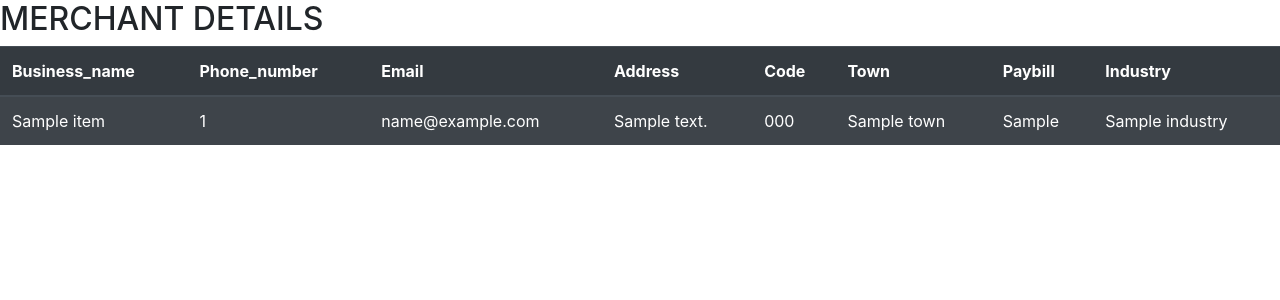
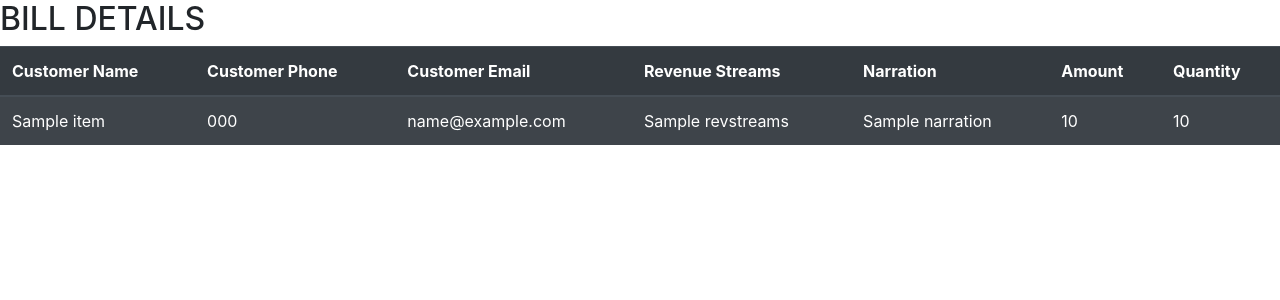
Before and after one commit to Johnonyango/JamboPay, a Django app: page /merchants/ in a window 1280 px wide. Shown: the part 80-380 px from the top of the page. Run offline with Django 3.2, Linux system fonts and the light colour scheme; a user stored in the database is signed in; tables that the repository leaves empty hold one stand-in row (values such as "Sample post"); a database or web service that is not in the repository returns one stand-in record (values such as "Sample title"); data that the repository does not hold is empty; some libraries are stand-ins or nearby versions.

Commit message:
The Get Bills Details API is working perfectly

```diff
--- a/universal_billing_system/templates/merchants.html
+++ b/universal_billing_system/templates/merchants.html
@@ -15,33 +15,31 @@
   {% block content %}
   {% include 'nav.html' %}
 
-  <h2>MERCHANT DETAILS</h2>
+  <h2>BILL DETAILS</h2>
 
 <table class="table table-striped table-dark">
   <thead>
     <tr>
-      <th>Business_name</th>
-      <th>Phone_number</th>
-      <th>Email</th>
-      <th>Address</th>
-      <th>Code</th>
-      <th>Town</th>
-      <th>Paybill</th>
-      <th>Industry</th>
+      <th>Customer Name</th>
+      <th>Customer Phone</th>
+      <th>Customer Email</th>
+      <th>Revenue Streams</th>
+      <th>Narration</th>
+      <th>Amount</th>
+      <th>Quantity</th>
     </tr>
   </thead>
   <tbody>
     {% for detail in details%}
 
     <tr>
-      <td>{{detail.Business_name}}</td>
-      <td>{{detail.Phone_number}}</td>
-      <td>{{detail.Email}}</td>
-      <td>{{detail.Physical_address}}</td>
-      <td>{{detail.Post_code}}</td>
-      <td>{{detail.Town}}</td>
-      <td>{{detail.JP_paybill}}</td>
-      <td>{{detail.Industry}}</td>
+      <td>{{detail.customer_name}}</td>
+      <td>{{detail.customer_phone}}</td>
+      <td>{{detail.customer_email}}</td>
+      <td>{{detail.Revstreams}}</td>
+      <td>{{detail.narration}}</td>
+      <td>{{detail.amount}}</td>
+      <td>{{detail.quantity}}</td>
   </tr>
   {% endfor %}
   </tbody>
--- a/universal_billing_system/views.py
+++ b/universal_billing_system/views.py
@@ -77,7 +77,7 @@ class BillsDetails(APIView):
 
 @login_required(login_url='/accounts/login/')
 def merchants(request):
-    url = ('https://jpaye.herokuapp.com/api/GetMerchants')
+    url = ('https://jpaye.herokuapp.com/api/BillsDetails')
     response = requests.get(url)
     details = response.json()
     for detail in details:
```
